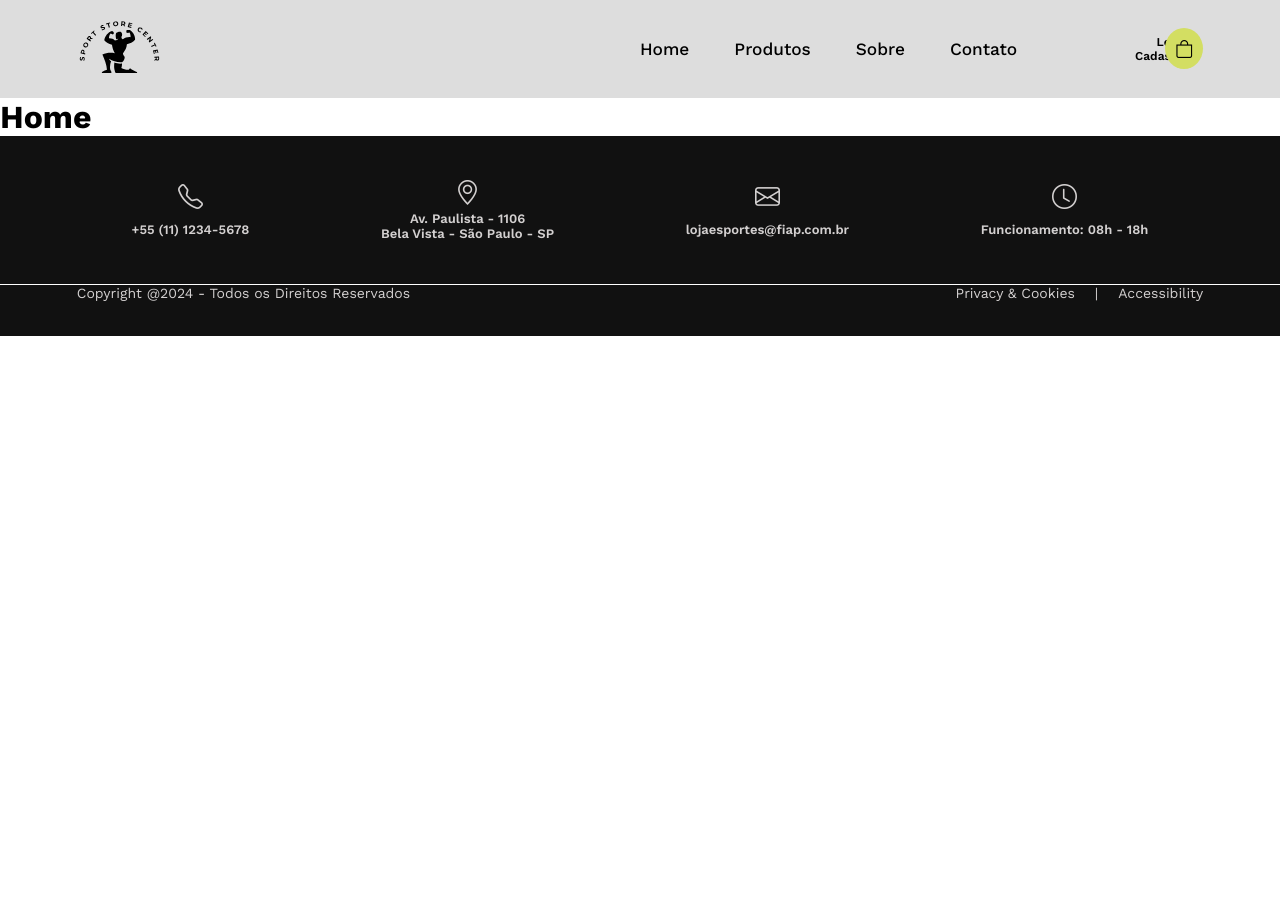
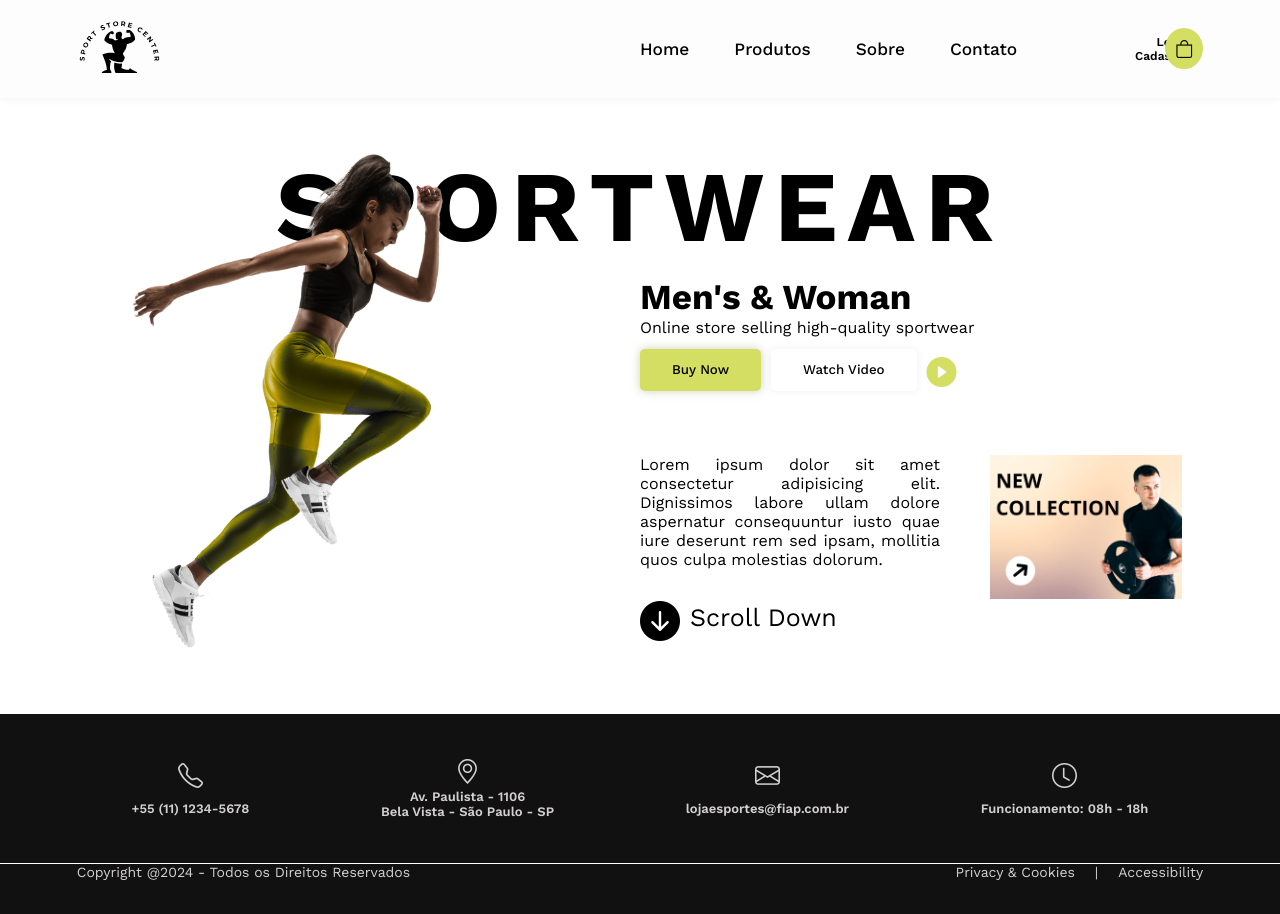
Before and after one commit to TechWave-1ESPI/Projeto-1, a React (Vite) app: page / in a window 1280 px wide. Before the commit the page ends 800 px from the top, so only its background shows below. Built offline with nearby package versions, Linux system fonts and the light colour scheme.

Commit message:
Adicionando home-page estilizada

```diff
--- a/src/components/Nav.jsx
+++ b/src/components/Nav.jsx
@@ -24,7 +24,6 @@ const Nav = () => {
                         <ul className="menuBag">
                             <i class="bi bi-bag"></i>
                         </ul>
-
                     </nav>
 
                 </section>
--- a/src/css/GlobalStyle.jsx
+++ b/src/css/GlobalStyle.jsx
@@ -7,6 +7,14 @@ const GlobalStyle = createGlobalStyle `
     margin: 0;
     padding: 0;
 }
+
+.interface{
+    max-width: 1280px;
+}
+
+html{
+    scroll-behavior: smooth;
+}
 `
 
 export default GlobalStyle
--- a/src/css/HomeStyle.jsx
+++ b/src/css/HomeStyle.jsx
@@ -1,5 +1,109 @@
 import styled from 'styled-components'
 
 export const HomeStyle = styled.section `
+margin-bottom: 60px;
+
+
+.main-text{
+    position: absolute; /* O texto ficará parado em relação ao container */          /* Ajuste da altura conforme necessário */
+    left: 50%;
+    transform: translateX(-50%); /* Centraliza o texto horizontalmente */
+    z-index: 1;         /* Mantém o texto acima da imagem */
+    text-align: center; /* Centraliza o texto */
+    letter-spacing: 10px;
+}
+
+.main-text h1{
+    display: block;
+    font-size: 100px;
+}
+
+.txt-and-img-container{
+    display: grid;
+    grid-template-columns: 1fr 1fr;
+    position: relative; /* Garantia de controle da posição da imagem */
+    margin-top: 50px; /* Distância da imagem em relação ao texto */
+}
+
+.img-woman{
+    grid-column: 1.5fr;
+    position: relative;
+    padding: 0% 20%;
+    z-index: 2; /* A imagem ficará atrás do texto */
+    width: 50%; /* Ajuste o tamanho conforme necessário */
+}
+
+.txt-and-img-container h3{
+    font-size: 35px;
+}
+
+.txt-and-button-container{
+    margin-top: 20%;
+}
+
+.buttons{
+    display: flex;
+    margin-top: 2%;
+    gap: 10px;
+
+}
+
+.buttons i{
+    color: #D3DE62;
+    margin-top: 1%;
+    font-size: 30px;
+}
+
+.buttons button{
+    padding: 2% 5%;
+    background-color: #D3DE62;
+    border: none;
+    border-radius: 5px;
+    font-weight: 500;
+    transition: 0.2s;
+    box-shadow: 0px 0px 10px #b0b38f9e;
+}
+
+.buttons button:hover{
+    scale: transform(0.2);
+}
+
+.buttons .secondary{
+    background-color: white;
+    box-shadow: 0px 0px 10px #f0f0f0;
+}
+
+.description-container{
+    display: flex;
+    gap: 50px;
+}
+
+.description-txt{
+    margin-top: 10%;
+    max-width: 300px;
+    text-align: justify;
+}
+
+.description-container img{
+    margin-top: 10%;
+    width: 30%;
+    height: 100%;
+}
+
+.scroll-btn .link{
+    color: black;
+    display: flex;
+    gap: 10px;
+    text-decoration: none;
+}
+
+.scroll-btn i{
+    font-size: 40px;
+}
+
+.scroll-btn p{
+    margin-top: 0.7%;
+    font-size: 25px;
+}
 
 `
--- a/src/css/NavStyle.jsx
+++ b/src/css/NavStyle.jsx
@@ -9,10 +9,11 @@ img{
 
 #nav{
     display: flex;
-    background-color: #dddddd;
     padding: 0 6%;
+    background-color: #fdfdfd;
     align-items: center;
     justify-content: space-between;
+    box-shadow: 0px 0px 10px #f0f0f0;
 }
 
 .menuNav{
--- a/src/routes/Home.jsx
+++ b/src/routes/Home.jsx
@@ -1,10 +1,40 @@
 import { HomeStyle } from "../css/HomeStyle"
+import GlobalStyle from "../css/GlobalStyle"
+import WomanRunning from '../assets/woman-running.png'
+import NewCollection from '../assets/new-collection.png'
+import { Link } from "react-router-dom"
 
 const Home = () => {
     return(
-        <>
-            <h1>Home</h1>
-        </>
+
+        <HomeStyle>
+            <div className='main-text'>
+                <h1>SPORTWEAR</h1>
+            </div>
+            <div className="txt-and-img-container">
+                <img src={WomanRunning} className="img-woman"></img>
+                <div className="txt-and-button-container">
+                    <h3>Men's & Woman</h3>
+                    <p>Online store selling high-quality sportwear</p>
+                    <div className="buttons">
+                        <button>Buy Now</button>
+                        <button className="secondary">Watch Video</button>
+                        <i class="bi bi-play-circle-fill"></i>
+                    </div>
+                    <div className='description-container'>
+                        <p className="description-txt">Lorem ipsum dolor sit amet consectetur adipisicing elit. Dignissimos labore ullam dolore aspernatur consequuntur iusto quae iure deserunt rem sed ipsam, mollitia quos culpa molestias dolorum.</p>
+                        <img alt="new-collection" src={NewCollection}></img>
+                    </div>
+                    <div className="scroll-btn">
+                        <Link to='/' className="link">
+                            <i class="bi bi-arrow-down-circle-fill"></i>
+                            <p>Scroll Down</p>
+                        </Link>
+                    </div>
+                </div>
+            </div>
+
+        </HomeStyle>
     )
 }
 
```
Also changed, not shown: src/assets/new-collection.png (added), src/assets/woman-running.png (added).
